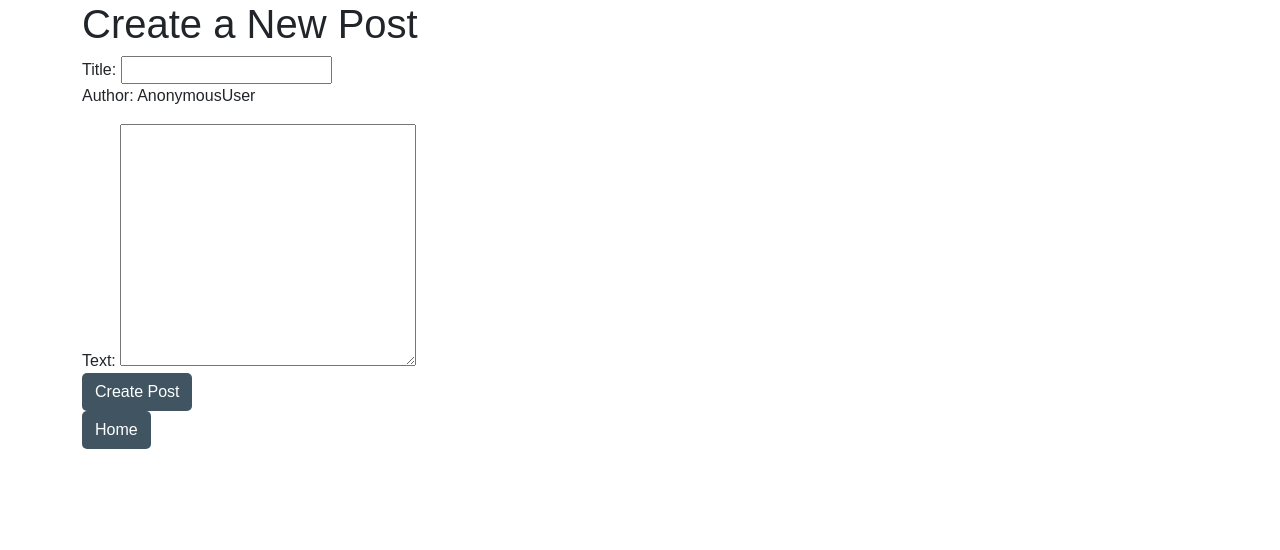
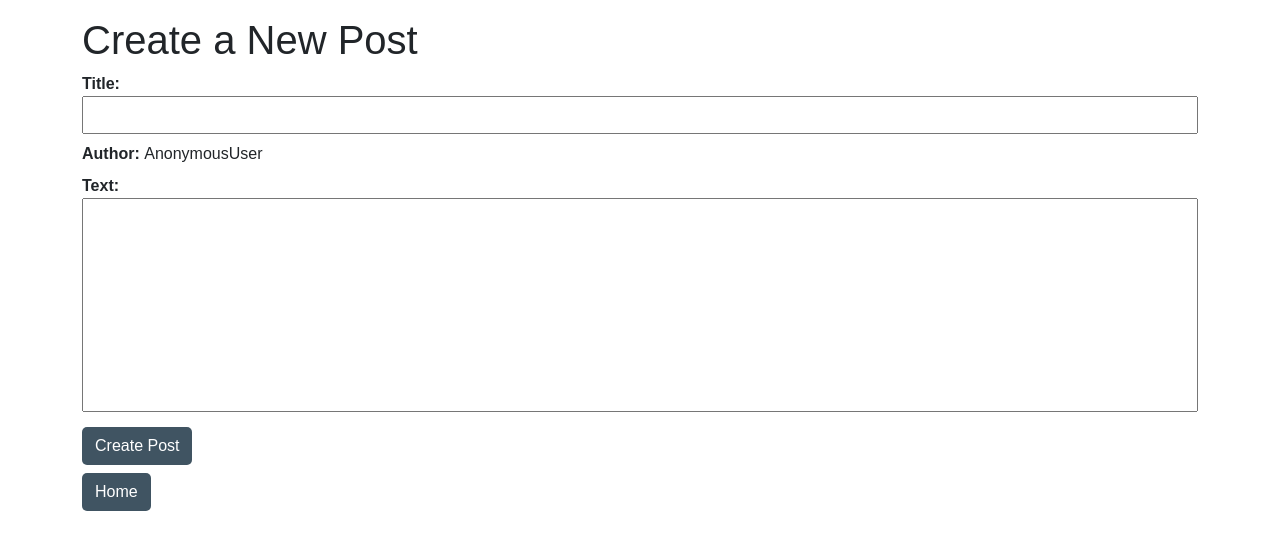
Before and after one commit to codebygrace/blogish, a Django app: page /post/new/ in a window 1280 px wide. Shown: the part 58-608 px from the top of the page. Run offline with Django 4.2, Linux system fonts and the light colour scheme; some libraries are stand-ins or nearby versions; some web fonts are replaced.

Commit message:
adjusted alignment, spacing, and styling of post-related pages

```diff
--- a/blogposts/static/css/main.css
+++ b/blogposts/static/css/main.css
@@ -25,6 +25,11 @@ a:hover {
     background-color: #2C4251;
     text-decoration: underline;
     border-radius: 5px;
+}
+
+.btn:active {
+    background-color: #2C4251;
+    border: 1px solid #2C4251;
 }
 
 .flex {
--- /dev/null
+++ b/blogposts/static/css/post.css
@@ -0,0 +1,69 @@
+/* VIEW POST */
+.container {
+    margin: 2rem auto;
+}
+
+.delete-link {
+    margin-top: 1rem;
+    background-color: transparent;
+    color: #000;
+    border: 1px solid transparent;
+}
+
+.delete-link:hover {
+    text-decoration: underline;
+}
+
+/* CREATE AND EDIT POST */
+.create-container,
+.edit-container {
+    margin-top: 1rem;
+}
+
+.form-row {
+    flex-direction: column;
+}
+
+.title-lbl,
+.author,
+.text-lbl {
+    font-weight: 700;
+}
+
+.author,
+.form-row {
+    margin-bottom: 0.5rem;
+}
+
+.user-box {
+    font-weight: 400;
+}
+
+.post-title,
+.post-text {
+    width: 100%;
+}
+
+.post-title {
+    padding: 5px;
+}
+
+.post-text {
+    padding: 10px;
+    resize: none;
+}
+
+.home-btn {
+    margin-top: 0.5rem;
+}
+
+/* DELETE POST */
+.del-container {
+    flex-direction: column;
+    justify-content: center;
+    align-items: center;
+}
+
+.delete-msg {
+    margin-bottom: 1rem;
+}
--- a/blogposts/templates/base.html
+++ b/blogposts/templates/base.html
@@ -13,6 +13,7 @@
     <link rel="stylesheet" href="{% static 'bootstrap/bootstrap.min.css' %}">
     <link rel="stylesheet" href="{% static 'bootstrap/bootstrap-grid.min.css' %}">
     <link rel="stylesheet" href="{% static 'css/main.css' %}">
+    <link rel="stylesheet" href="{% static 'css/post.css' %}">
 
     <script src="https://kit.fontawesome.com/6f2d2a6171.js" crossorigin="anonymous"></script>
 
--- a/blogposts/templates/blogposts/delete_post.html
+++ b/blogposts/templates/blogposts/delete_post.html
@@ -3,7 +3,7 @@
 {% block title %} Post Deleted - Blogish {% endblock %}
 
 {% block content %}
-    <div class="container">
+    <div class="del-container container flex">
         <h1 class="delete-msg">Your post has been deleted.</h1>
         <a href="{% url 'index' %}" class="btn home-btn">Home</a>
     </div>
--- a/blogposts/templates/blogposts/new_post.html
+++ b/blogposts/templates/blogposts/new_post.html
@@ -3,24 +3,20 @@
 {% block title %} Create A Post - Blogish {% endblock %}
 
 {% block content %}
-<div class="container">
+<div class="container create-container">
     <h1>Create a New Post</h1>
     <form action="/post/new/" method="post">
         {% csrf_token %}
         <div class="form-row">
-            <label>
-                Title:
-                <input type="text" name="title" class="post-title" required>
-            </label>
+            <label class="title-lbl">Title:</label>
+            <input type="text" name="title" class="post-title" required>
         </div>
         <div class="form-row">
             <p class="author">Author: <span class="user-box">{{ user }}</span></p>
         </div>
         <div class="form-row">
-            <label>
-                Text:
-                <textarea name="text" cols="30" rows="10" class="post-text" required></textarea>
-            </label>
+            <label class="text-lbl">Text:</label>
+            <textarea name="text" cols="30" rows="8" class="post-text" required></textarea>
         </div>
         <button type="submit" class="btn create-btn">Create Post</button>
     </form>
--- a/blogposts/templates/blogposts/template.html
+++ b/blogposts/templates/blogposts/template.html
@@ -31,7 +31,7 @@
                 Welcome to BLOGISH!
             </h4>
 
-            <p class="login-cta">
+            <p class="login-action">
                 Please <a href="{% url 'auth_login' %}" class="login-link">Login</a> to create, edit, or delete a post.
             </p>
 
```
Also changed, not shown: blogposts/templates/blogposts/edit_post.html (+7 -10 lines), blogposts/templates/blogposts/post.html (+6 -4 lines).
